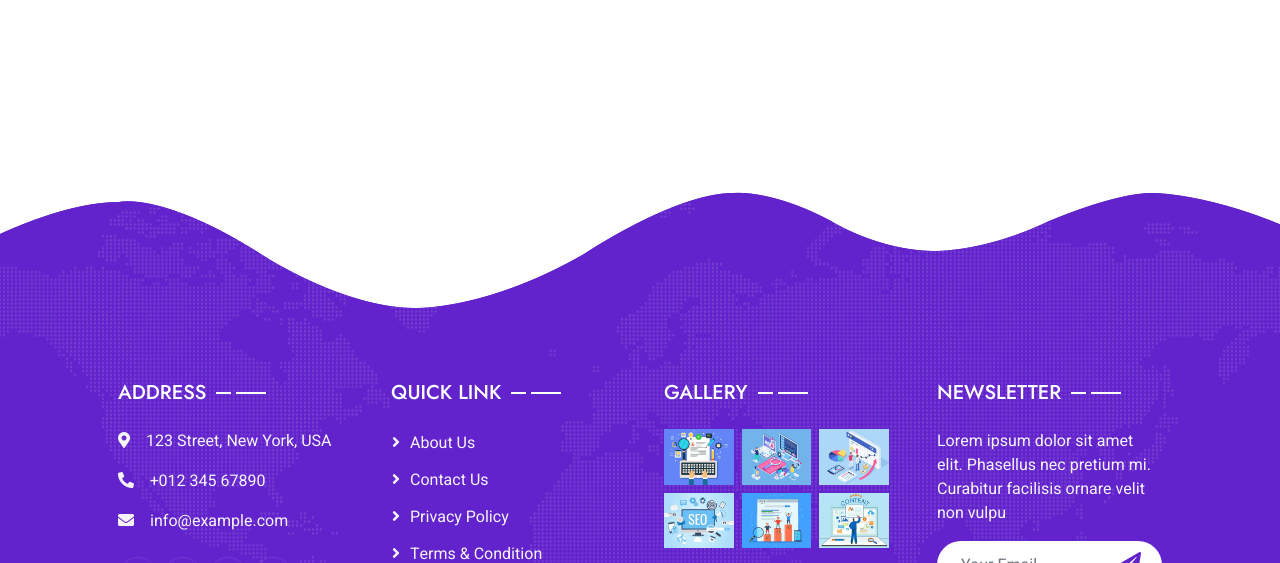
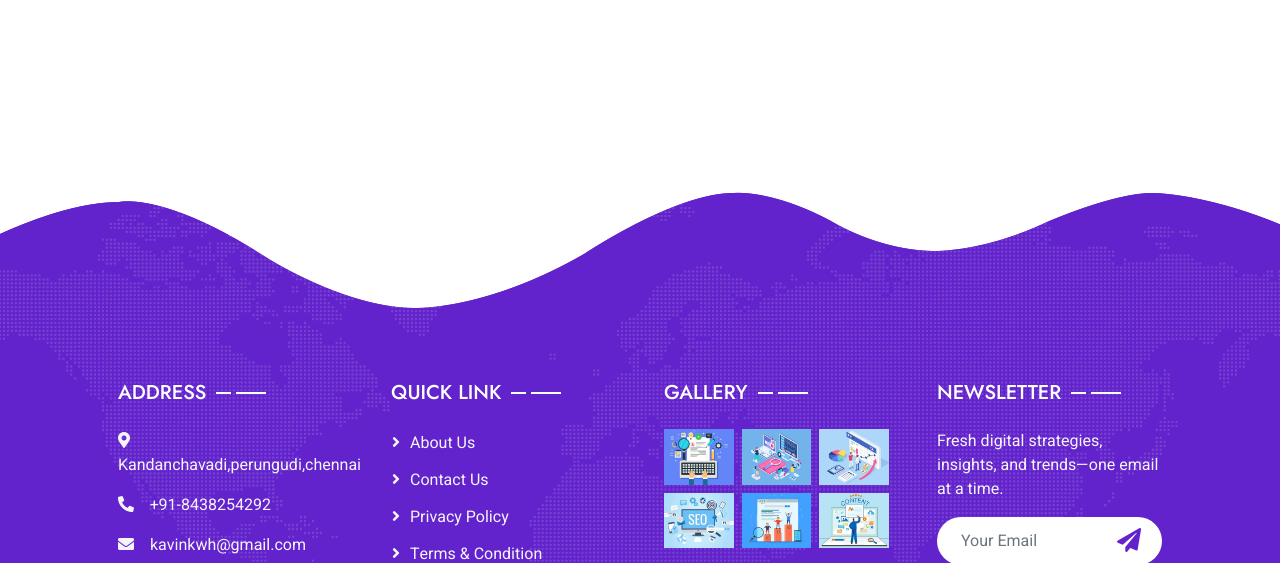
Before and after one commit to Kavins-10/Kavin.digital, a plain HTML site: page service.html in a window 1280 px wide. Shown: the part 2943-3506 px from the top of the page. Drawn offline with nearby package versions, Linux system fonts and the light colour scheme.

Commit message:
Update service.html

```diff
--- a/service.html
+++ b/service.html
@@ -267,9 +267,9 @@ We ensure your brand remains visible, responsive, and remembered at every touchp
                 <div class="row g-5">
                     <div class="col-md-6 col-lg-3">
                         <p class="section-title text-white h5 mb-4">Address<span></span></p>
-                        <p><i class="fa fa-map-marker-alt me-3"></i>123 Street, New York, USA</p>
-                        <p><i class="fa fa-phone-alt me-3"></i>+012 345 67890</p>
-                        <p><i class="fa fa-envelope me-3"></i>info@example.com</p>
+                        <p><i class="fa fa-map-marker-alt me-3"></i>Kandanchavadi,perungudi,chennai</p>
+                        <p><i class="fa fa-phone-alt me-3"></i>+91-8438254292</p>
+                        <p><i class="fa fa-envelope me-3"></i>kavinkwh@gmail.com</p>
                         <div class="d-flex pt-2">
                             <a class="btn btn-outline-light btn-social" href=""><i class="fab fa-twitter"></i></a>
                             <a class="btn btn-outline-light btn-social" href=""><i class="fab fa-facebook-f"></i></a>
@@ -310,7 +310,7 @@ We ensure your brand remains visible, responsive, and remembered at every touchp
                     </div>
                     <div class="col-md-6 col-lg-3">
                         <p class="section-title text-white h5 mb-4">Newsletter<span></span></p>
-                        <p>Lorem ipsum dolor sit amet elit. Phasellus nec pretium mi. Curabitur facilisis ornare velit non vulpu</p>
+                        <p>Fresh digital strategies, insights, and trends—one email at a time.</p>
                         <div class="position-relative w-100 mt-3">
                             <input class="form-control border-0 rounded-pill w-100 ps-4 pe-5" type="text" placeholder="Your Email" style="height: 48px;">
                             <button type="button" class="btn shadow-none position-absolute top-0 end-0 mt-1 me-2"><i class="fa fa-paper-plane text-primary fs-4"></i></button>
```
